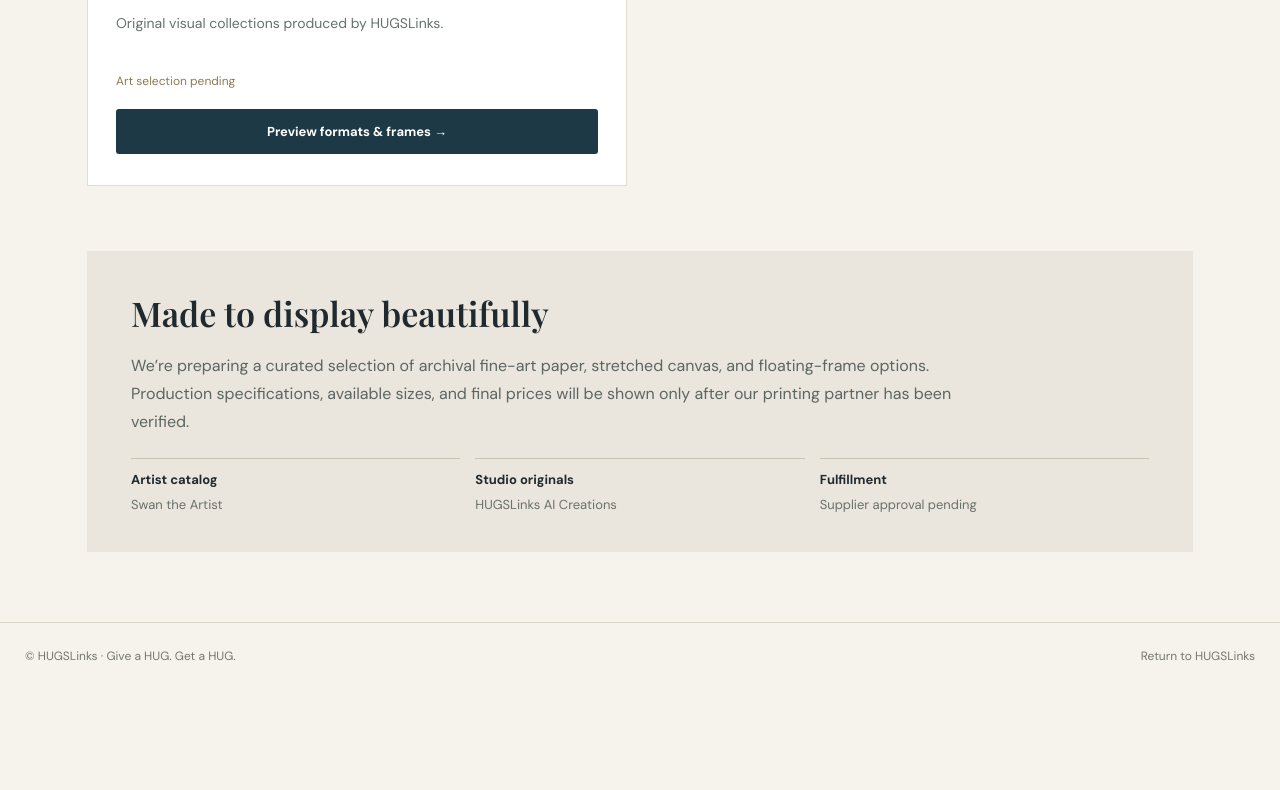
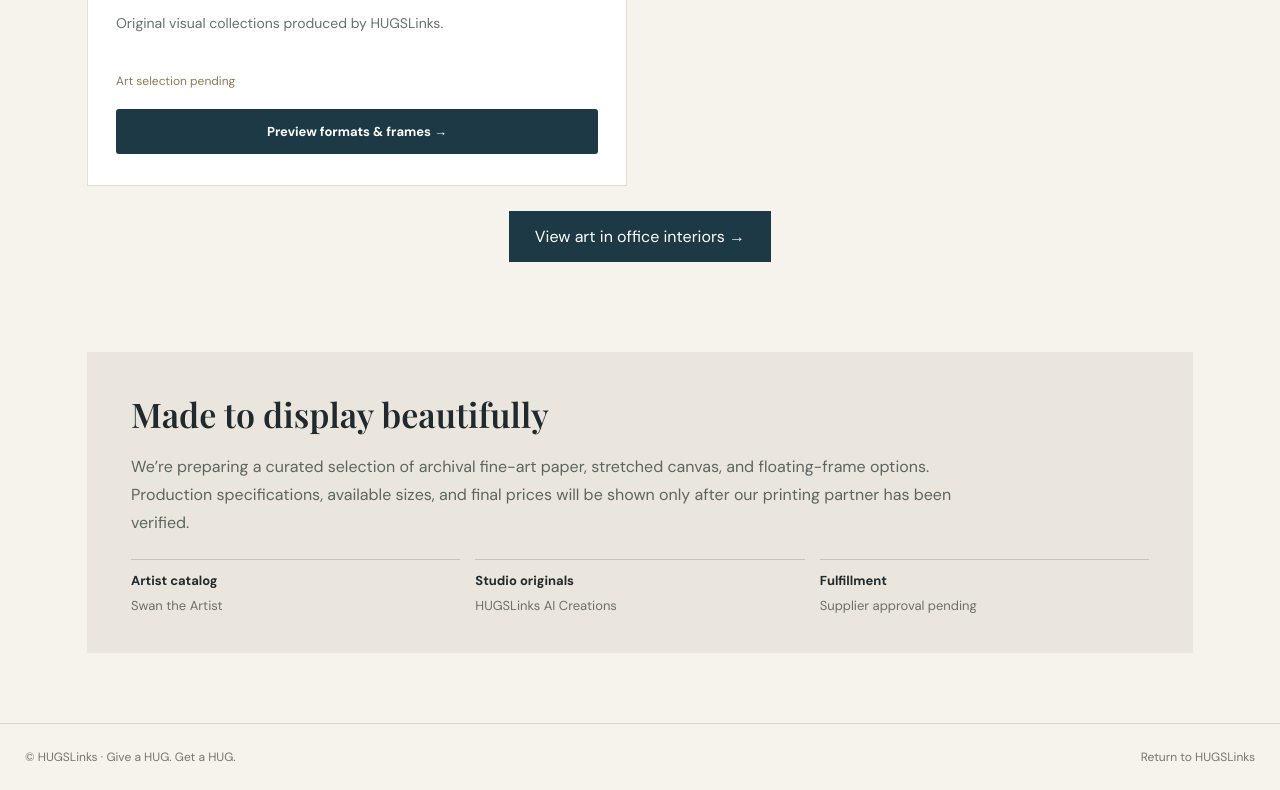
Before and after one commit to madartz1/hugslinks-ai-commerce, a website: page public/luxe/index.html in a window 1280 px wide. Shown: the part 1798-2588 px from the top of the page. Before the commit the page ends 2487 px from the top, so only its background shows below. Drawn offline with nearby package versions, Linux system fonts and the light colour scheme; a web font is replaced by a local one.

Commit message:
Add office room preview link to LUXE gallery

```diff
--- a/public/luxe/index.html
+++ b/public/luxe/index.html
@@ -6,6 +6,6 @@
 <main><section class="intro"><div class="eyebrow">HUGSLINKS · FINE ART</div><h1>LUXE <em>Collection</em></h1><p>Fine art for remarkable spaces. Explore the Swan the Artist catalog and HUGSLinks AI-produced art.</p><div class="tag">Private catalog preview · No purchases yet</div></section>
 <section class="controls" aria-label="Gallery filters"><h2>Discover the collections</h2><div class="filters"><button type="button" class="active" data-filter="all">All collections</button><button type="button" data-filter="swan">Swan the Artist</button><button type="button" data-filter="hugs-ai">HUGS AI Creations</button></div></section>
 <section id="gallery" class="gallery" aria-live="polite"></section>
-<section class="information"><h2>Made to display beautifully</h2><p>We’re preparing a curated selection of archival fine-art paper, stretched canvas, and floating-frame options. Production specifications, available sizes, and final prices will be shown only after our printing partner has been verified.</p><div class="facts"><div><strong>Artist catalog</strong><span>Swan the Artist</span></div><div><strong>Studio originals</strong><span>HUGSLinks AI Creations</span></div><div><strong>Fulfillment</strong><span>Supplier approval pending</span></div></div></section>
+<div style="text-align:center;padding:25px"><a class="preview-link" style="background:#1c3945;color:white;padding:15px 26px;display:inline-block" href="/luxe/rooms.html">View art in office interiors →</a></div><section class="information"><h2>Made to display beautifully</h2><p>We’re preparing a curated selection of archival fine-art paper, stretched canvas, and floating-frame options. Production specifications, available sizes, and final prices will be shown only after our printing partner has been verified.</p><div class="facts"><div><strong>Artist catalog</strong><span>Swan the Artist</span></div><div><strong>Studio originals</strong><span>HUGSLinks AI Creations</span></div><div><strong>Fulfillment</strong><span>Supplier approval pending</span></div></div></section>
 </main><footer>© HUGSLinks · Give a HUG. Get a HUG. <a href="https://hugslinks.com">Return to HUGSLinks</a></footer>
 <script src="/luxe/gallery.js" defer></script></body></html>
```
